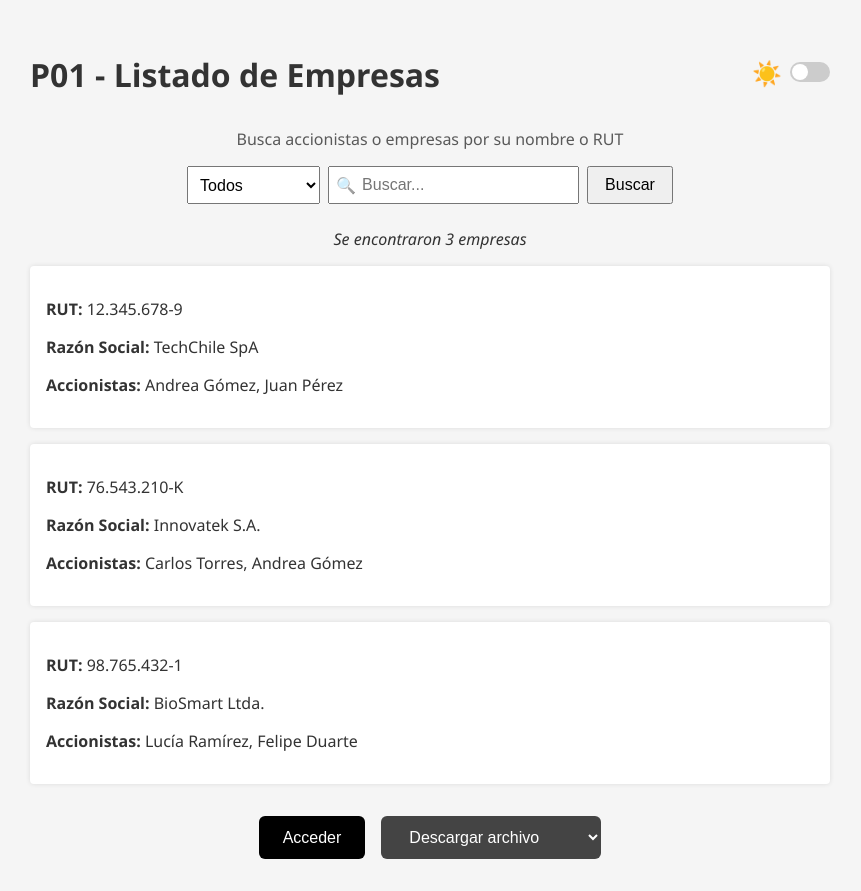
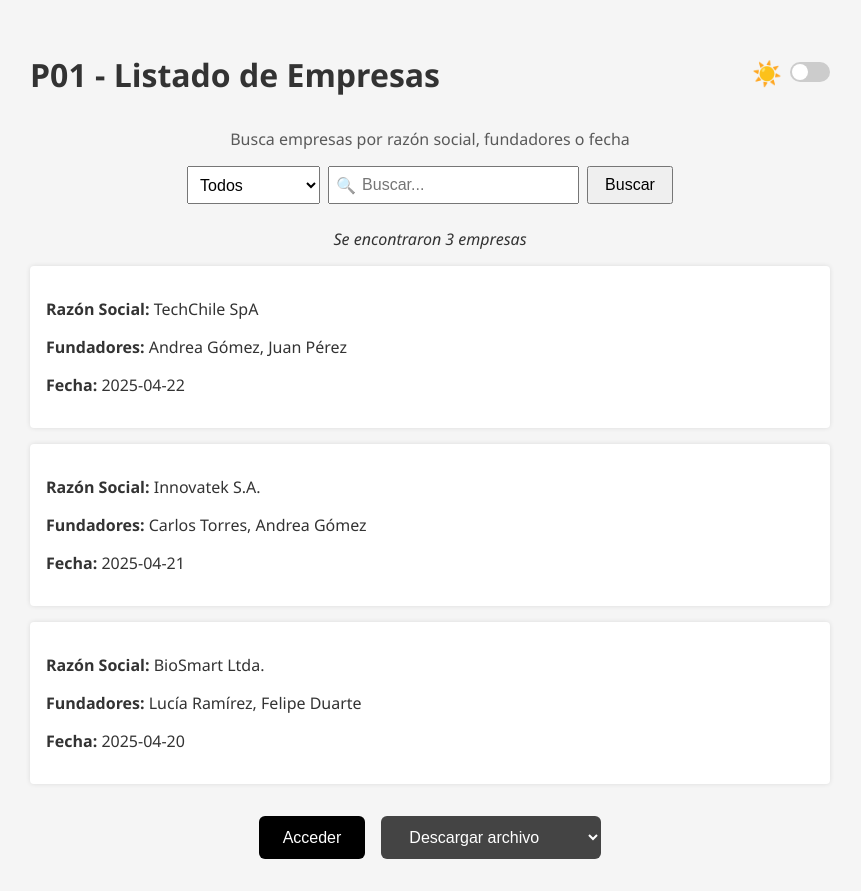
Before and after one commit to Dubalio/P01_frontend, a React (Vite) app in the folder frontend/: page / in a window 1280 px wide. Both pictures are taken after a click on the button "Buscar". Shown: the whole page, without its empty margins (210-1071 px from the left). Built offline with nearby package versions, Linux system fonts and the light colour scheme.

Commit message:
busca fundadores , fecha y razon social

```diff
--- a/frontend/src/App.jsx
+++ b/frontend/src/App.jsx
@@ -1,4 +1,3 @@
-
 import React, { useState, useEffect } from 'react';
 import datosEmpresas from './data/datos.json';
 import './index.css';
@@ -15,13 +14,13 @@ function App() {
   const buscarEmpresas = () => {
     const texto = terminoBusqueda.toLowerCase();
     const filtrados = datosEmpresas.filter((empresa) => {
-      if (filtro === 'rut') return empresa.rut.toLowerCase().includes(texto);
-      if (filtro === 'razonSocial') return empresa.razonSocial.toLowerCase().includes(texto);
-      if (filtro === 'accionista') return empresa.accionistas.some(a => a.toLowerCase().includes(texto));
+      if (filtro === 'razonSocial') return empresa.razon_social.toLowerCase().includes(texto);
+      if (filtro === 'fundadores') return empresa.fundadores.some(f => f.toLowerCase().includes(texto));
+      if (filtro === 'fecha') return empresa.fecha.includes(texto);
       return (
-        empresa.rut.toLowerCase().includes(texto) ||
-        empresa.razonSocial.toLowerCase().includes(texto) ||
-        empresa.accionistas.some(a => a.toLowerCase().includes(texto))
+        empresa.razon_social.toLowerCase().includes(texto) ||
+        empresa.fundadores.some(f => f.toLowerCase().includes(texto)) ||
+        empresa.fecha.includes(texto)
       );
     });
     setResultados(filtrados);
@@ -40,11 +39,11 @@ function App() {
       a.click();
       URL.revokeObjectURL(url);
     } else if (formatoExportacion === 'csv') {
-      const encabezados = ['RUT', 'Razón Social', 'Accionistas'];
+      const encabezados = ['Razón Social', 'Fundadores', 'Fecha'];
       const filas = resultados.map(e => [
-        e.rut,
-        e.razonSocial,
-        `"${e.accionistas.join('; ')}"`
+        e.razon_social,
+        `"${e.fundadores.join('; ')}"`,
+        e.fecha
       ]);
       const contenido = [encabezados, ...filas].map(f => f.join(',')).join('\n');
       const blob = new Blob([contenido], { type: 'text/csv' });
@@ -71,14 +70,14 @@ function App() {
         </div>
       </div>
 
-      <p className="busqueda-texto">Busca accionistas o empresas por su nombre o RUT</p>
+      <p className="busqueda-texto">Busca empresas por razón social, fundadores o fecha</p>
 
       <div className="search-bar">
         <select value={filtro} onChange={(e) => setFiltro(e.target.value)}>
           <option value="todos">Todos</option>
-          <option value="rut">RUT</option>
           <option value="razonSocial">Razón Social</option>
-          <option value="accionista">Accionista</option>
+          <option value="fundadores">Fundadores</option>
+          <option value="fecha">Fecha</option>
         </select>
 
         <div className="input-con-lupa">
@@ -103,9 +102,9 @@ function App() {
 
           {resultados.map((empresa, index) => (
             <div key={index} className="result-card">
-              <p><strong>RUT:</strong> {empresa.rut}</p>
-              <p><strong>Razón Social:</strong> {empresa.razonSocial}</p>
-              <p><strong>Accionistas:</strong> {empresa.accionistas.join(', ')}</p>
+              <p><strong>Razón Social:</strong> {empresa.razon_social}</p>
+              <p><strong>Fundadores:</strong> {empresa.fundadores.join(', ')}</p>
+              <p><strong>Fecha:</strong> {empresa.fecha}</p>
             </div>
           ))}
         </>
--- a/frontend/src/data/datos.json
+++ b/frontend/src/data/datos.json
@@ -1,17 +1,17 @@
 [
   {
-    "rut": "12.345.678-9",
-    "razonSocial": "TechChile SpA",
-    "accionistas": ["Andrea Gómez", "Juan Pérez"]
+    "razon_social": "TechChile SpA",
+    "fundadores": ["Andrea Gómez", "Juan Pérez"],
+    "fecha": "2025-04-22"
   },
   {
-    "rut": "76.543.210-K",
-    "razonSocial": "Innovatek S.A.",
-    "accionistas": ["Carlos Torres", "Andrea Gómez"]
+    "razon_social": "Innovatek S.A.",
+    "fundadores": ["Carlos Torres", "Andrea Gómez"],
+    "fecha": "2025-04-21"
   },
   {
-    "rut": "98.765.432-1",
-    "razonSocial": "BioSmart Ltda.",
-    "accionistas": ["Lucía Ramírez", "Felipe Duarte"]
+    "razon_social": "BioSmart Ltda.",
+    "fundadores": ["Lucía Ramírez", "Felipe Duarte"],
+    "fecha": "2025-04-20"
   }
 ]
```
